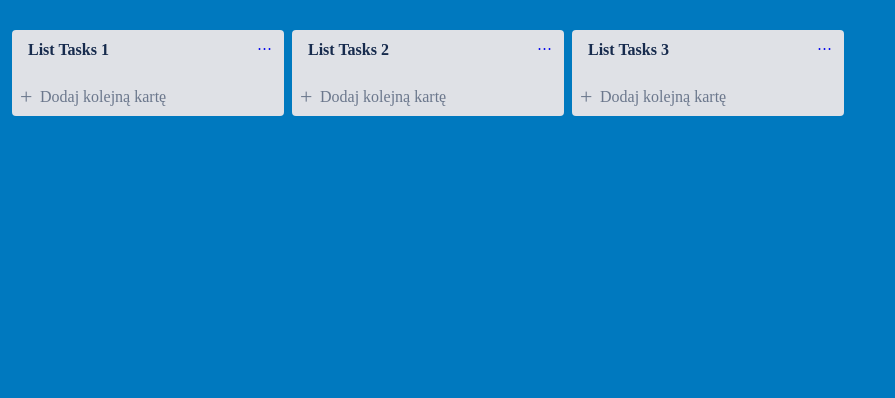
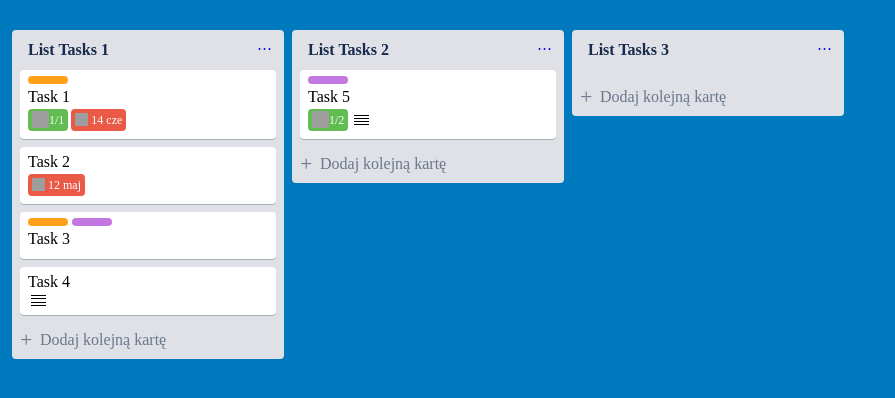
Before and after one commit to p-miszczuk/trello2, a Next.js app: page / in a window 1280 px wide. Shown: the top 398 px of the page, without its empty margins (0-895 px from the left). Built offline with nearby package versions, Linux system fonts and the light colour scheme; grey boxes are pictures that could not be loaded.

Commit message:
change logic of dnd

```diff
--- a/components/ColumnList.js
+++ b/components/ColumnList.js
@@ -5,6 +5,7 @@ import HeaderTaskList from './HeaderTaskList'
 
 const ColumnList = props => {
     const { id, tasks, title, onDragStart, onDragEnter } = props
+
     return (
         <div className='trello__wrapper'
              draggable='true'
@@ -15,14 +16,14 @@ const ColumnList = props => {
                 <HeaderTaskList title={title} />
                 <div className="trello__list-tasks" /*onDragEnter={dragEmptyListEnter(id)}*/>
                     {
-                        // tasks.map((task) => <Task
-                        // key={task.id}
-                        // task={task}
-                        // dragTaskStart={(idColumn,idTask) => props.dragTaskStart(idColumn,idTask)}
-                        // dragTaskEnter={(idColumn,idTask) => props.dragTaskEnter(idColumn,idTask)}
-                        // dragTaskEnd={() => dragTaskEnd()}
-                        // idColumn={column.id}
-                        // />)
+                        tasks.map((task) => <Task
+                            key={task.id}
+                            task={task}
+                            onDragStart={(idColumn,idTask) => onDragStart(idColumn,idTask)}
+                            onDragEnter={(idColumn,idTask) => onDragEnter(idColumn,idTask)}
+                            onDragEnd={() => onDragEnd()}
+                            idColumn={id}
+                        />)
                     }
                 </div>
                 <NewTaskCreator />
--- a/components/Task.js
+++ b/components/Task.js
@@ -1,14 +1,15 @@
 import React from 'react'
 
 const Task = props => {
-    const { idColumn, task, dragTaskEnd, dragTaskEnter, dragTaskStart } = props
+    const { idColumn, task, onDragEnd, onDragEnter, onDragStart } = props
+   console.log(task.id)
     return (
         <div
             className='trello__task-wrapper'
             draggable='true'
-            onDragStart={dragTaskStart(idColumn,task.id)}
-            onDragEnter={dragTaskEnter(idColumn,task.id)}
-            onDragEnd={dragTaskEnd}
+            onDragStart={onDragStart(idColumn,task.id)}
+            onDragEnter={onDragEnter(idColumn,task.id)}
+            onDragEnd={onDragEnd}
         >
             <a href="" className="trello__task">
             {
--- a/pages/index.js
+++ b/pages/index.js
@@ -12,17 +12,18 @@ class Index  extends React.Component {
         ...inicialData
     };
 
-    onDragStart = col => e => {
-        console.log("here")
+    onDragStart = (col, idTask) => e => {
+        console.log(idTask)
         if (e.target.className.includes("trello__wrapper")) {
             this.setState({
                 idOfCol: col,
                 type: 'column'
             })
-        } else if (ev.target.className.includes('trello__task')) {
+        } else if (e.target.className.includes('trello__task')) {
+            console.log(col, idTask)
             this.setState({
                 idOfTask: idTask,
-                idOfCol: idCol,
+                idOfCol: col,
                 type: 'task'
             })
         }
@@ -33,25 +34,29 @@ class Index  extends React.Component {
             e.preventDefault()
         }
 
-        const { idOfCol, columnOrder, type } = this.state
+        const { idOfCol, columns, type } = this.state
 
         if (type === 'column') {
-            let cloneColumnsOrder = columnOrder
+            let _columns = columns
+            const moveTask = _columns.find(item => item.id === idOfCol)
+            const oldPlace = _columns.findIndex(item => item.id === idOfCol)
+            const newPlace = _columns.findIndex(item => item.id === col)
 
-            const oldPlace = cloneColumnsOrder.findIndex(item => item === idOfCol);
-            const newPlace = cloneColumnsOrder.findIndex(item => item === col);
+            if (oldPlace !== newPlace) {
+                _columns.splice(oldPlace, 1)
+                _columns.splice(newPlace, 0, moveTask)
 
-            cloneColumnsOrder.splice(oldPlace,1)
-            cloneColumnsOrder.splice(newPlace, 0, idOfCol)
+                this.setState({
+                    columns: _columns
+                })
+            }
 
-            this.setState({
-                columnOrder: cloneColumnsOrder
-            })
+            return
         }
     }
 
     onDragEnd = () => {
-
+        if (type === 'column') this.setState({idOfCol: null})
     }
 
     dragTaskEnter = (idCol,idTask) => ev => {
@@ -167,7 +172,7 @@ class Index  extends React.Component {
     }
 
     render() {
-        const { columns } = this.state
+        const { columns, tasks } = this.state
 
         return (
             <div className="container">
@@ -175,7 +180,7 @@ class Index  extends React.Component {
                                         key={column.id}
                                         id={column.id}
                                         title={column.title}
-                                        tasks={column.tasksIds}
+                                        tasks={tasks.filter(item => column.tasksIds.find(task => task === item.id))}
                                         onDragStart={(id) => this.onDragStart(id)}
                                         onDragEnter={(id) => this.onDragEnter(id)}
                                         onDragEnd={this.onDragEnd}
```
